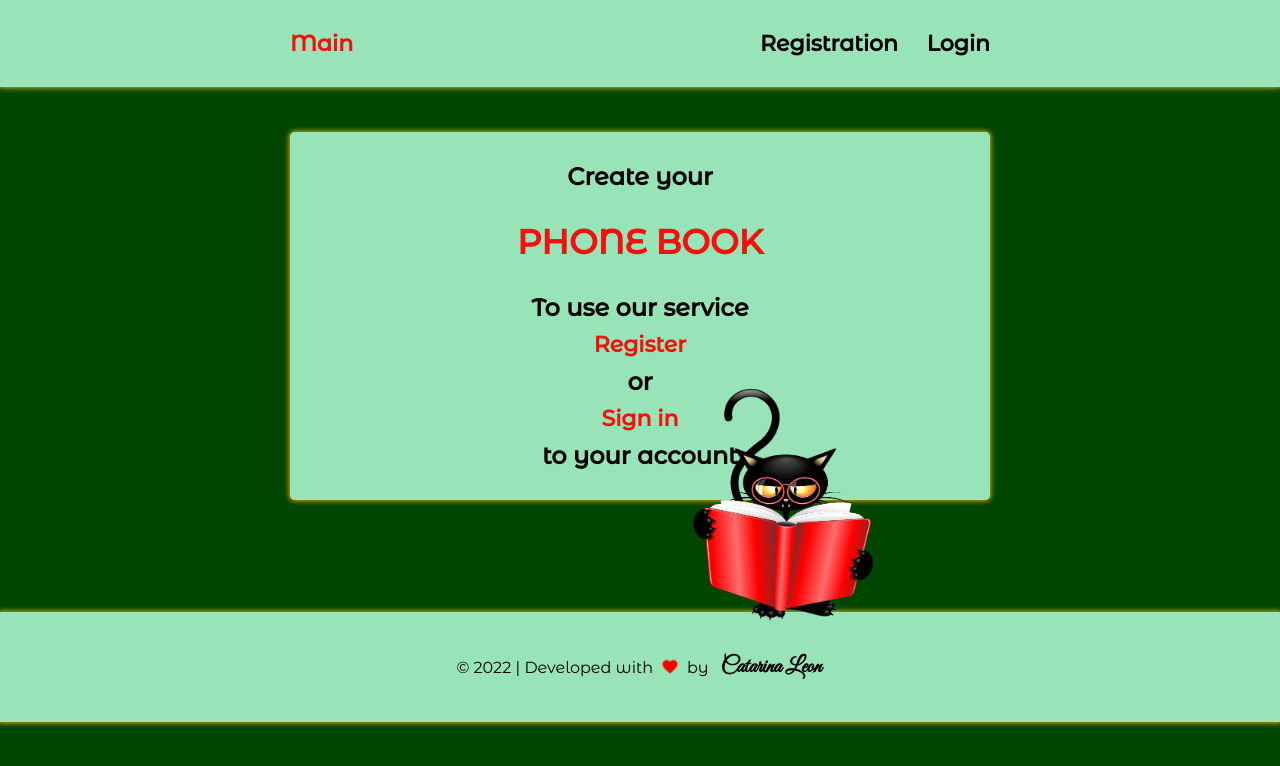
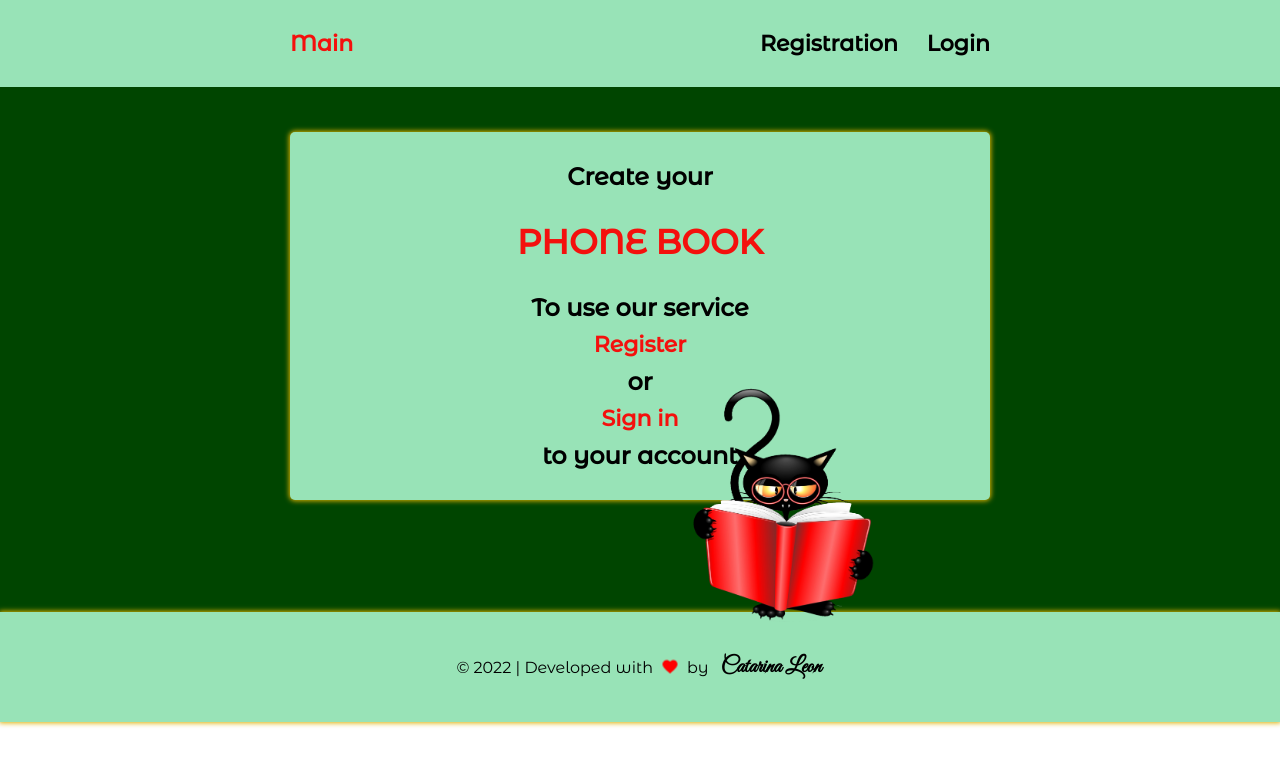
Before and after one commit to CatarinaLeon/project-PhoneBook, a React (Create React App) app: page / in a window 1280 px wide. Shown: the top 766 px of the page. Built offline with nearby package versions, Linux system fonts and the light colour scheme.

Commit message:
fix route

```diff
--- a/src/common/Section/Section.module.css
+++ b/src/common/Section/Section.module.css
@@ -2,4 +2,7 @@
     padding-top: 45px;
     padding-bottom: 50px;
     min-height: 430px;
+    background-color: var(--backgroundMain);
+    /* background-color: var(--backgroundThird); */
+
 }
--- a/src/components/App/App.jsx
+++ b/src/components/App/App.jsx
@@ -61,12 +61,7 @@ const App = () => {
                   <RegisterView />
                 </PublicRoute>
 
-                <PrivateRoute
-                  exact
-                  path="/contacts"
-                  // restrictedredirectTo="/"
-                  redirectTo="/register"
-                >
+                <PrivateRoute exact path="/contacts" redirectTo="/login">
                   <ContactsView />
                 </PrivateRoute>
               </Switch>
--- a/src/components/Header/HeaderNav/HeaderNav.jsx
+++ b/src/components/Header/HeaderNav/HeaderNav.jsx
@@ -1,4 +1,4 @@
-// import { memo } from "react";
+import { memo } from "react";
 import { useSelector } from "react-redux";
 import { NavLink } from "react-router-dom";
 import authSelectors from "../../../redux/Auth/auth-selectors";
@@ -36,5 +36,5 @@ function Header() {
   );
 }
 
-// export default memo(Header);
-export default Header;
+export default memo(Header);
+// export default Header;
--- a/src/index.css
+++ b/src/index.css
@@ -10,7 +10,6 @@ body {
   font-weight: 400;
   color: black;
   margin: 0;
-  background-color: rgb(0 69 0);
   position: relative;
 }
 
```
